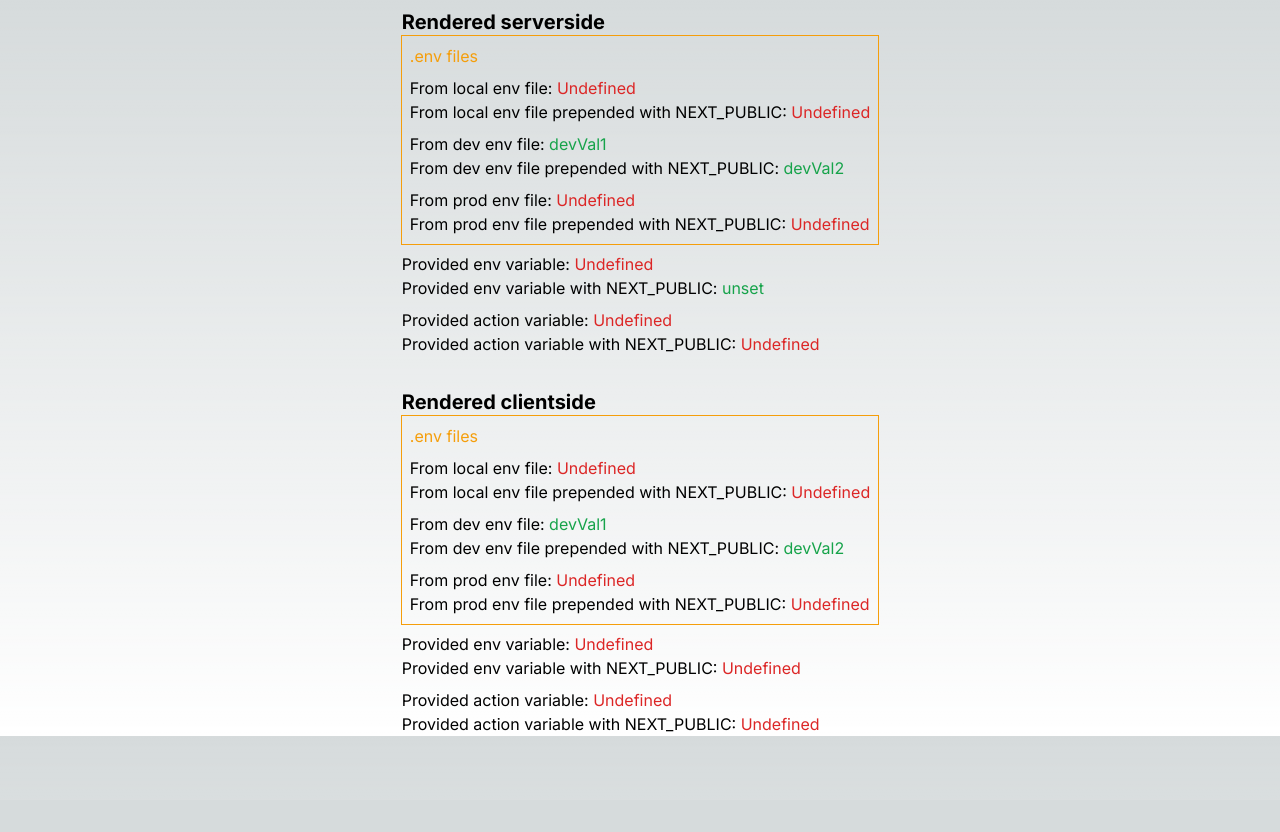
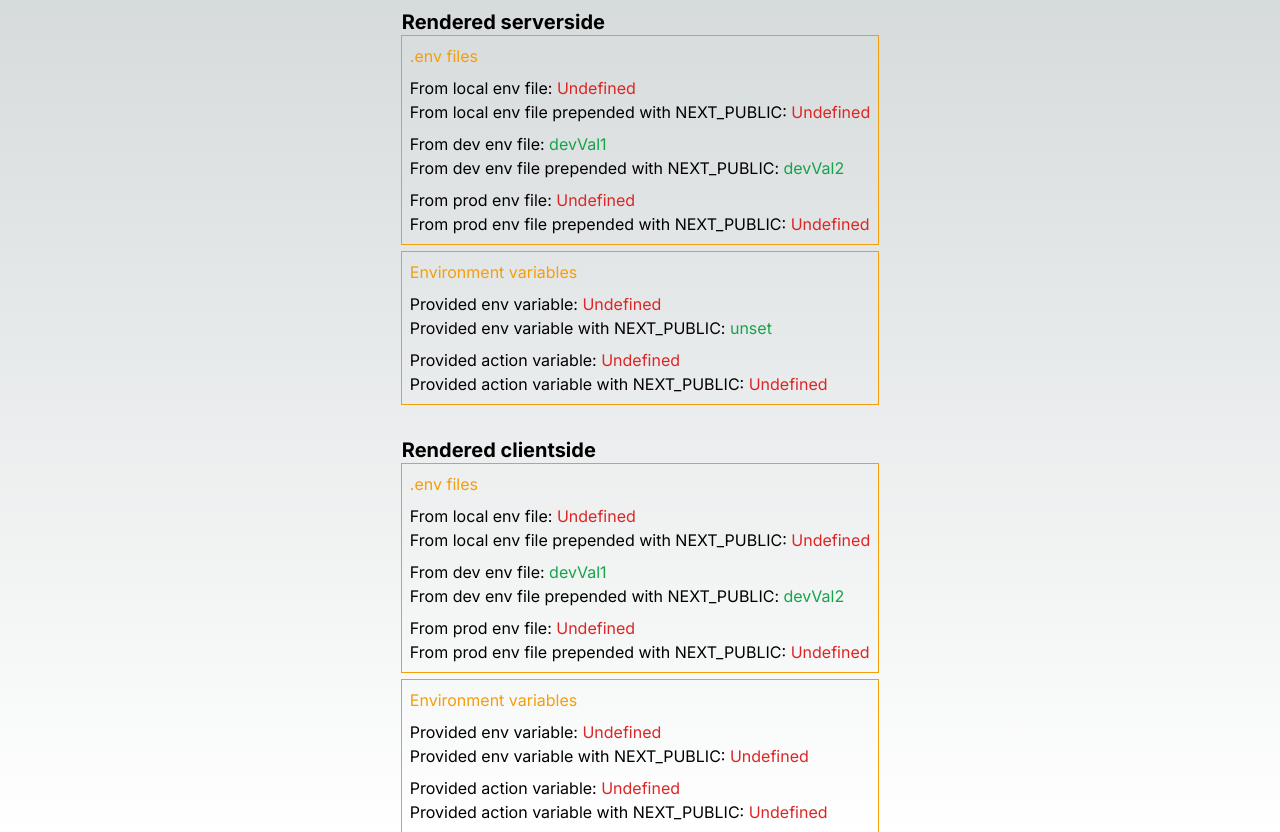
Before and after one commit to anders-dev1/env-variables-in-nextjs, a Next.js app: page / in a window 1280 px wide. Before the commit the page ends 800 px from the top, so only its background shows below. Built offline with nearby package versions, Linux system fonts and the light colour scheme; no server answers.

Commit message:
Keep adding those last touches :)

```diff
--- a/src/components/componentValues.tsx
+++ b/src/components/componentValues.tsx
@@ -49,6 +49,9 @@ function ComponentValues({
                 </div>
             </div>
 
+            <div className={"space-y-2 p-2 outline outline-1 outline-amber-500"}>
+                <p className={"text-amber-500"}>Environment variables</p>
+
                 <div>
                     <ValueDisplay description={"Provided env variable"} value={providedVariable}/>
                     <ValueDisplay description={"Provided env variable with NEXT_PUBLIC"}
@@ -60,6 +63,7 @@ function ComponentValues({
                     <ValueDisplay description={"Provided action variable with NEXT_PUBLIC"}
                                   value={publicActionProvidedVariable}/>
                 </div>
+            </div>
 
         </div>
     );
```
Lines whose indentation alone changed are shown as unchanged.
